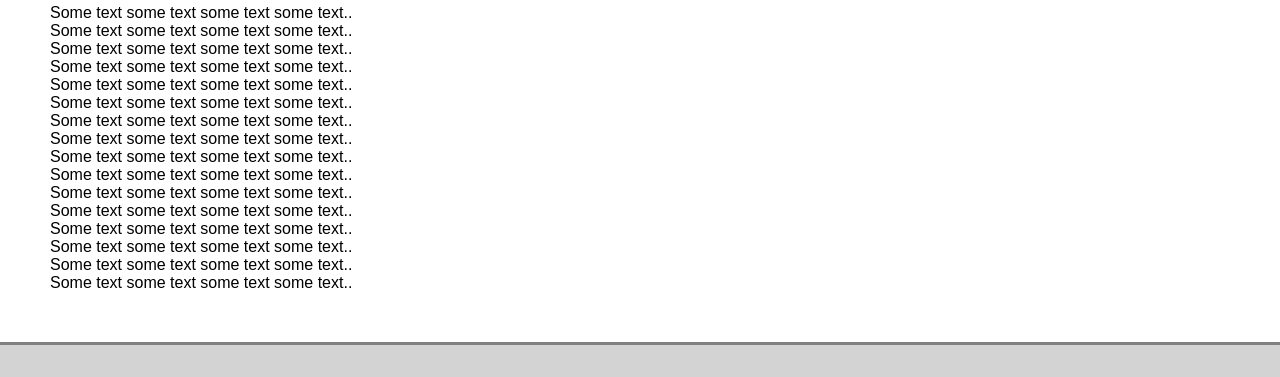
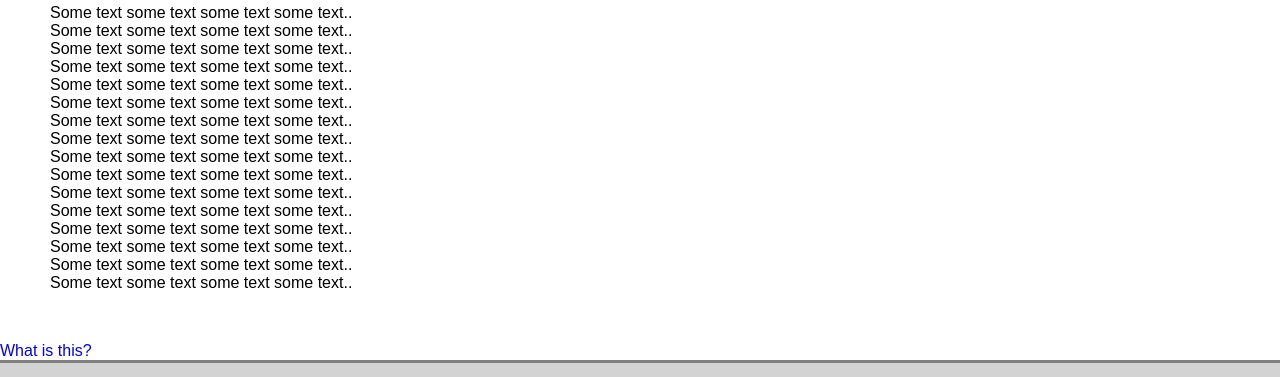
Before and after one commit to Seinsen/MHS, a plain HTML site: page MHS.html in a window 1280 px wide. Shown: the part 1235-1612 px from the top of the page. Drawn offline with Linux system fonts and the light colour scheme.

Commit message:
Update MHS.html

```diff
--- a/MHS.html
+++ b/MHS.html
@@ -286,6 +286,7 @@ AAAAA
 
 </div>
 
+<a href="https://youtu.be/NY0ffyEu6uo">What is this?</a>
 
 <Footer class="Maia">
 
```
